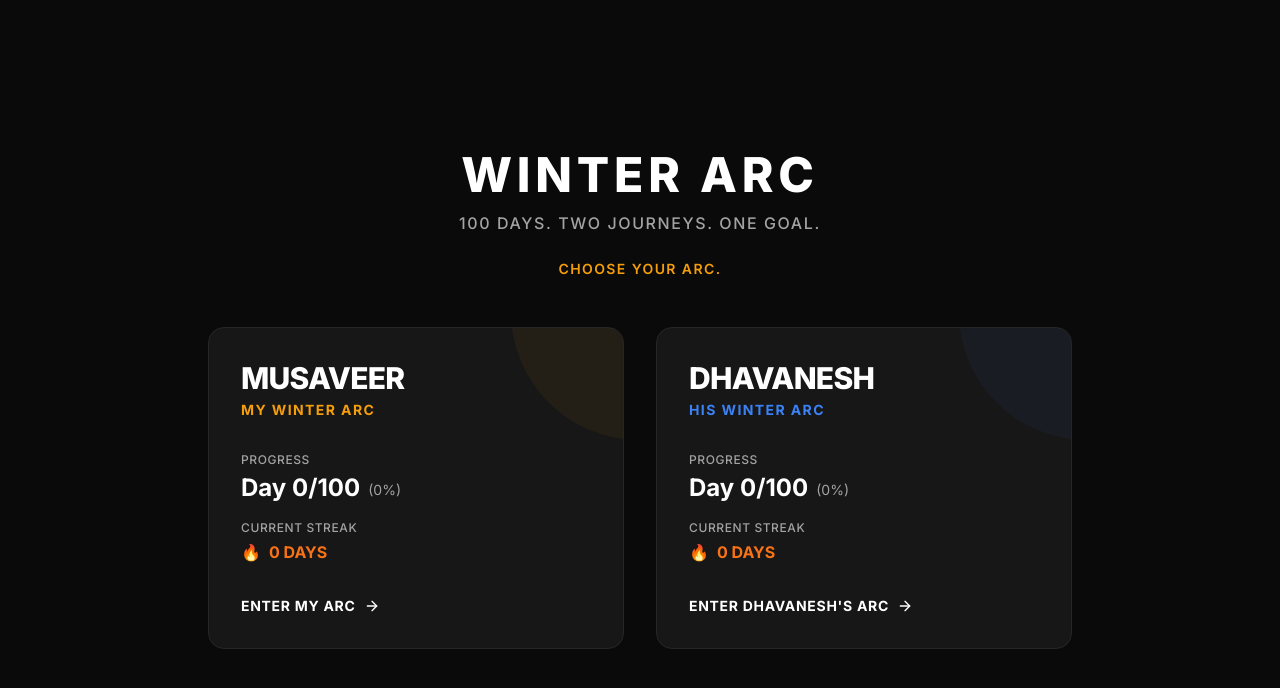
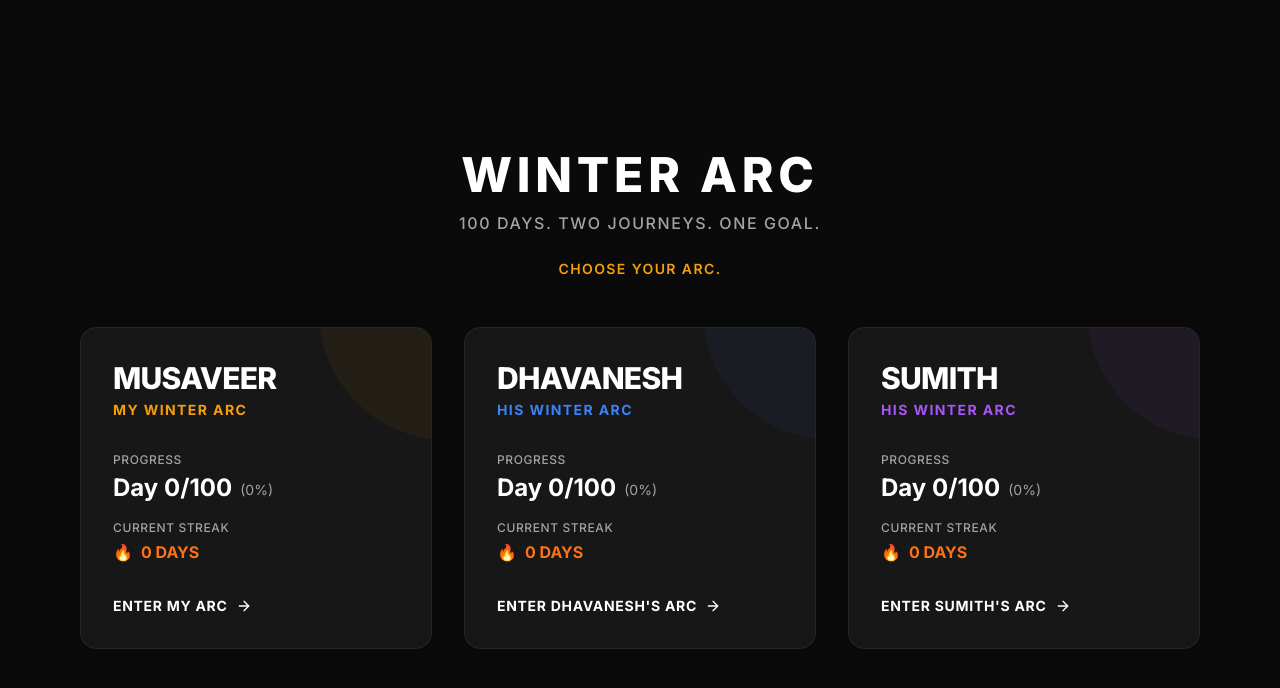
Before and after one commit to musaveer2007/personal-tracker, a React (Vite) app: page / in a window 1280 px wide. Shown: the top 688 px of the page. Built offline with nearby package versions, Linux system fonts and the light colour scheme; no server answers; the database is empty.

Commit message:
feat: Add third profile (Sumith) to Winter Arc tracker

```diff
--- a/src/components/dashboard/DashboardHero.tsx
+++ b/src/components/dashboard/DashboardHero.tsx
@@ -13,7 +13,7 @@ export const DashboardHero = () => {
   };
 
   const currentProfileId = useAppStore(state => state.currentProfileId);
-  const profileName = currentProfileId === 'dhavanesh' ? 'DHAVANESH' : 'MUSAVEER';
+  const profileName = currentProfileId === 'dhavanesh' ? 'DHAVANESH' : currentProfileId === 'sumith' ? 'SUMITH' : 'MUSAVEER';
 
   return (
     <div className="mb-8 animate-slide-up">
--- a/src/components/layout/AppShell.tsx
+++ b/src/components/layout/AppShell.tsx
@@ -40,7 +40,7 @@ export const AppShell = ({ children }: AppShellProps) => {
 
   const getFullPath = (path: string) => `/profile/${profileId}/${path}`;
 
-  const profileName = profileId === 'dhavanesh' ? 'DHAVANESH' : 'MUSAVEER';
+  const profileName = profileId === 'dhavanesh' ? 'DHAVANESH' : profileId === 'sumith' ? 'SUMITH' : 'MUSAVEER';
 
   useEffect(() => {
     const handleKeyDown = (e: KeyboardEvent) => {
--- a/src/data/seed.ts
+++ b/src/data/seed.ts
@@ -58,3 +58,33 @@ export const dhavaneshTasks: Task[] = [
   { id: uuidv4(), name: 'Prepare for tomorrow (9:15 PM)', category: 'grooming', frequency: 'daily' },
   { id: uuidv4(), name: 'Sleep by 9:30 PM', category: 'recovery', frequency: 'daily' },
 ];
+
+export const sumithSettings: ChallengeSettings = {
+  startDate: '2026-09-01',
+  endDate: '2026-12-09',
+  startingWeight: 65,
+  goalWeightMin: 68,
+  goalWeightMax: 72,
+  height: 173, // 5'8"
+  goal: 'Build muscle + aesthetic athletic physique',
+  targetCalories: 2600,
+  targetProtein: 130,
+  targetCarbs: 350,
+  targetFat: 75,
+  targetWater: 3000,
+  targetSteps: 8000,
+  targetSleepMin: 7.5,
+  targetSleepMax: 9,
+};
+
+export const sumithTasks: Task[] = [
+  { id: uuidv4(), name: 'Hit calorie target (~2600 kcal)', category: 'nutrition', frequency: 'daily' },
+  { id: uuidv4(), name: 'Hit ~130g protein', category: 'nutrition', frequency: 'daily' },
+  { id: uuidv4(), name: 'Drink 3L water', category: 'nutrition', frequency: 'daily' },
+  { id: uuidv4(), name: '8,000 steps', category: 'fitness', frequency: 'daily' },
+  { id: uuidv4(), name: 'Complete workout', category: 'fitness', frequency: 'specific_days', daysOfWeek: [1, 2, 3, 5, 6] }, // Mon, Tue, Wed, Fri, Sat
+  { id: uuidv4(), name: 'Morning skincare (Cleanser, Moisturizer, SPF)', category: 'grooming', frequency: 'daily' },
+  { id: uuidv4(), name: 'Night skincare (Cleanser, Moisturizer)', category: 'grooming', frequency: 'daily' },
+  { id: uuidv4(), name: 'Haircare (Shampoo)', category: 'grooming', frequency: 'specific_days', daysOfWeek: [1, 3, 5] }, // Mon, Wed, Fri
+  { id: uuidv4(), name: 'Sleep 7.5-9 hours', category: 'recovery', frequency: 'daily' },
+];
--- a/src/data/store.ts
+++ b/src/data/store.ts
@@ -2,8 +2,7 @@ import { create } from 'zustand';
 import { persist } from 'zustand/middleware';
 import { supabase } from '../lib/supabase';
 import type { AppState, RootState, ProfileData } from './types';
-import { defaultSettings, defaultTasks, dhavaneshSettings, dhavaneshTasks } from './seed';
-
+import { defaultSettings, defaultTasks, dhavaneshSettings, dhavaneshTasks, sumithSettings, sumithTasks } from './seed';
 const initialProfileData = (settings: any, tasks: any): ProfileData => ({
   settings,
   tasks,
@@ -39,6 +38,7 @@ export const useRootStore = create<RootState>()(
       profiles: {
         musaveer: initialProfileData(defaultSettings, defaultTasks),
         dhavanesh: initialProfileData(dhavaneshSettings, dhavaneshTasks),
+        sumith: initialProfileData(sumithSettings, sumithTasks),
       },
       currentProfileId: 'musaveer',
 
@@ -134,14 +134,14 @@ export const useRootStore = create<RootState>()(
     }),
     {
       name: 'winter-arc-storage',
-      version: 2,
+      version: 3,
       migrate: (persistedState: any, version: number) => {
-        if (version === 0 || version === 1 || !persistedState.profiles) {
+        if (version === 0 || version === 1 || version === 2 || !persistedState.profiles) {
           const old = persistedState;
           return {
-            currentProfileId: 'musaveer',
+            currentProfileId: old.currentProfileId || 'musaveer',
             profiles: {
-              musaveer: {
+              musaveer: old.profiles?.musaveer || {
                 settings: old.settings || defaultSettings,
                 tasks: old.tasks || defaultTasks,
                 taskCompletions: old.taskCompletions || [],
@@ -153,7 +153,8 @@ export const useRootStore = create<RootState>()(
                 journal: old.journal || {},
                 manualDayCompletions: old.manualDayCompletions || {},
               },
-              dhavanesh: initialProfileData(dhavaneshSettings, dhavaneshTasks),
+              dhavanesh: old.profiles?.dhavanesh || initialProfileData(dhavaneshSettings, dhavaneshTasks),
+              sumith: old.profiles?.sumith || initialProfileData(sumithSettings, sumithTasks),
             }
           };
         }
--- a/src/data/types.ts
+++ b/src/data/types.ts
@@ -92,6 +92,7 @@ export interface ChallengeSettings {
   goalWeightMin: number;
   goalWeightMax: number;
   height: number;
+  goal?: string;
   targetCalories: number;
   targetProtein: number;
   targetCarbs: number;
--- a/src/pages/Home.tsx
+++ b/src/pages/Home.tsx
@@ -27,6 +27,7 @@ export const Home = () => {
 
   const musaveerStats = getProfileStats('musaveer');
   const dhavaneshStats = getProfileStats('dhavanesh');
+  const sumithStats = getProfileStats('sumith');
 
   return (
     <div className="min-h-screen bg-background flex flex-col items-center justify-center p-4">
@@ -36,12 +37,12 @@ export const Home = () => {
         <p className="text-xs md:text-sm font-semibold tracking-widest text-primary mt-6">CHOOSE YOUR ARC.</p>
       </div>
 
-      <div className="flex flex-col md:flex-row gap-6 md:gap-8 w-full max-w-4xl px-4">
+      <div className="flex flex-col md:flex-row gap-6 md:gap-8 w-full max-w-6xl px-4 flex-wrap justify-center">
 
         {/* Musaveer Card */}
         <button
           onClick={() => handleSelectProfile('musaveer')}
-          className="flex-1 group relative bg-surface border border-border hover:border-primary/50 rounded-2xl p-8 transition-all duration-300 hover:-translate-y-2 hover:shadow-2xl hover:shadow-primary/10 text-left overflow-hidden"
+          className="flex-[1_1_300px] group relative bg-surface border border-border hover:border-primary/50 rounded-2xl p-8 transition-all duration-300 hover:-translate-y-2 hover:shadow-2xl hover:shadow-primary/10 text-left overflow-hidden"
         >
           <div className="absolute top-0 right-0 w-32 h-32 bg-primary/5 rounded-bl-full -mr-4 -mt-4 transition-transform group-hover:scale-110" />
 
@@ -76,7 +77,7 @@ export const Home = () => {
         {/* Dhavanesh Card */}
         <button
           onClick={() => handleSelectProfile('dhavanesh')}
-          className="flex-1 group relative bg-surface border border-border hover:border-blue-500/50 rounded-2xl p-8 transition-all duration-300 hover:-translate-y-2 hover:shadow-2xl hover:shadow-blue-500/10 text-left overflow-hidden"
+          className="flex-[1_1_300px] group relative bg-surface border border-border hover:border-blue-500/50 rounded-2xl p-8 transition-all duration-300 hover:-translate-y-2 hover:shadow-2xl hover:shadow-blue-500/10 text-left overflow-hidden"
         >
           <div className="absolute top-0 right-0 w-32 h-32 bg-blue-500/5 rounded-bl-full -mr-4 -mt-4 transition-transform group-hover:scale-110" />
 
@@ -108,6 +109,41 @@ export const Home = () => {
           </div>
         </button>
 
+        {/* Sumith Card */}
+        <button
+          onClick={() => handleSelectProfile('sumith')}
+          className="flex-[1_1_300px] group relative bg-surface border border-border hover:border-purple-500/50 rounded-2xl p-8 transition-all duration-300 hover:-translate-y-2 hover:shadow-2xl hover:shadow-purple-500/10 text-left overflow-hidden"
+        >
+          <div className="absolute top-0 right-0 w-32 h-32 bg-purple-500/5 rounded-bl-full -mr-4 -mt-4 transition-transform group-hover:scale-110" />
+
+          <div className="relative z-10">
+            <h2 className="text-3xl font-black tracking-tight text-textMain mb-1 uppercase">Sumith</h2>
+            <p className="text-sm font-bold tracking-widest text-purple-500 mb-8">HIS WINTER ARC</p>
+
+            <div className="space-y-4 mb-8">
+              <div>
+                <p className="text-xs text-textMuted font-medium uppercase tracking-wider mb-1">Progress</p>
+                <div className="flex items-end space-x-2">
+                  <span className="text-2xl font-bold">Day {sumithStats.currentDay}/100</span>
+                  <span className="text-sm text-textMuted mb-1">({Math.round(sumithStats.percentComplete)}%)</span>
+                </div>
+              </div>
+
+              <div>
+                <p className="text-xs text-textMuted font-medium uppercase tracking-wider mb-1">Current Streak</p>
+                <div className="flex items-center space-x-2 text-orange-500 font-bold">
+                  <span>🔥</span>
+                  <span>{sumithStats.streak} DAYS</span>
+                </div>
+              </div>
+            </div>
+
+            <div className="flex items-center text-sm font-bold tracking-wider text-textMain group-hover:text-purple-500 transition-colors">
+              ENTER SUMITH'S ARC <ArrowRight className="w-4 h-4 ml-2 transition-transform group-hover:translate-x-1" />
+            </div>
+          </div>
+        </button>
+
       </div>
     </div>
   );
--- a/src/pages/Settings.tsx
+++ b/src/pages/Settings.tsx
@@ -75,6 +75,17 @@ export const Settings = () => {
       <div className="space-y-6">
         <div className="card space-y-4">
           <h2 className="text-sm font-bold tracking-widest text-textMuted uppercase mb-4">PROFILE & GOALS</h2>
+
+          <div className="mb-4">
+            <label className="text-xs font-bold text-textMuted uppercase block mb-1">Primary Goal</label>
+            <input
+              type="text"
+              value={settings.goal || ''}
+              onChange={(e) => handleChange('goal', e.target.value)}
+              placeholder="e.g., Build muscle + achieve an aesthetic athletic physique"
+              className="w-full bg-surfaceHighlight border border-border rounded-lg p-2 text-white focus:border-primary focus:outline-none"
+            />
+          </div>
 
           <div className="grid grid-cols-2 gap-4">
             <div>
```
